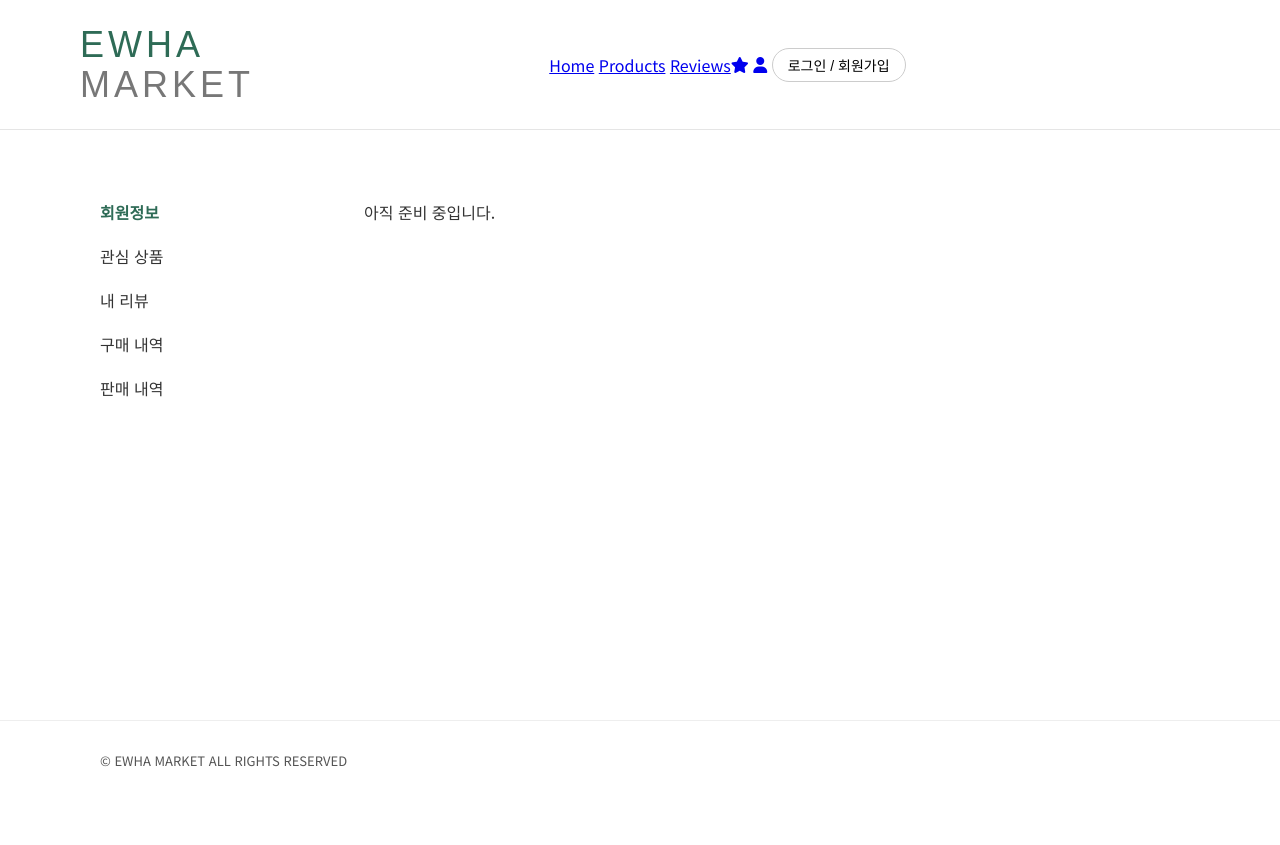
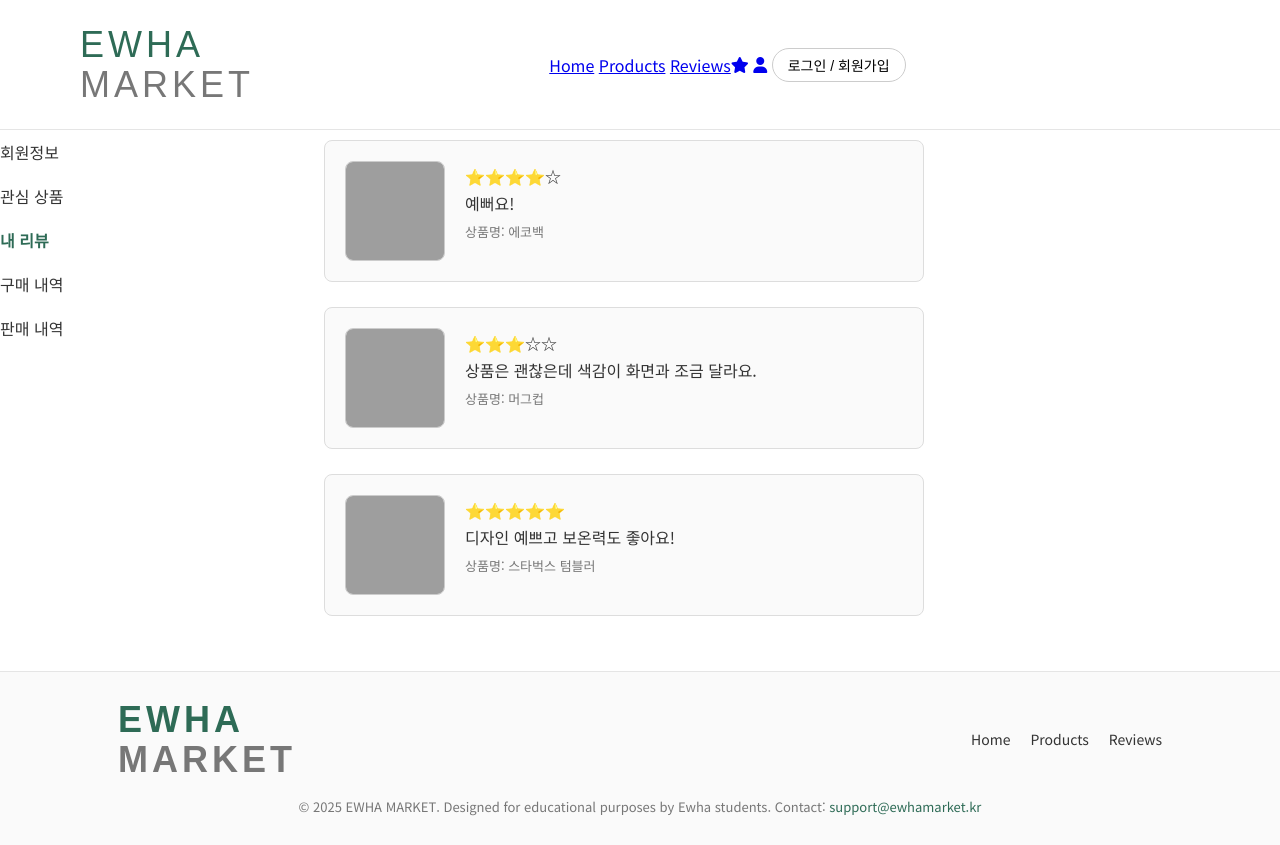
Before and after one commit to sexypoo/openSWPlatform, a Flask app: template templates/mypage.html in a window 1280 px wide. Before the commit the page ends 767 px from the top, so only its background shows below. Run offline with Flask 3, Linux system fonts and the light colour scheme; the template is opened without the code that fills it, so the values that code supplies are empty; some web fonts are replaced; grey boxes are pictures that could not be loaded.

Commit message:
Update mypage.html
mypage.html 수정: 내 리뷰 섹션 및 스타일 업데이트

```diff
--- a/templates/mypage.html
+++ b/templates/mypage.html
@@ -13,32 +13,31 @@
   <link rel="stylesheet" href="../static/css/style.css" />
 
   <style>
-
     /* 마이페이지 전용 스타일 */
     .mypage-container {
-      display: flex;/**/
-      padding: 60px 100px;/**/
-      gap: 60px;/**/
-      flex: 1;/**/
-      background-color: #fff;/**/
+      display: flex;
+      gap: 60px;
+      flex: 1;
+      background-color: #fff;
     }
-
 
     .sidebar {
       width: 180px;
     }
 
-    .sidebar ul { list-style: none; }
+    .sidebar ul { list-style: none; padding-left: 0; }
     .sidebar li {
       padding: 10px 0;
       font-size: 16px;
       cursor: pointer;
       transition: 0.2s;
     }
+
     .sidebar li:hover, .sidebar li.active {
       color: #2e6b56;
       font-weight: 600;
     }
+
     .sidebar li.disabled {
       color: #333;
       cursor: pointer;
@@ -49,32 +48,111 @@
       padding-top: 10px;
     }
 
-    .profile-card {
+    /* 내 리뷰 스타일 */
+    .review-container {
+      display: flex;
+      flex-direction: column;
+      gap: 20px;
+      margin-left: 40px;
+    }
+
+    .review-container h2 {
+      font-size: 22px;
+      margin-bottom: 20px;
+    }
+
+    .item-card {
       border: 1px solid #ddd;
       border-radius: 8px;
-      padding: 25px;
-      display: flex;
-      align-items: center;
-      justify-content: space-between;
+      padding: 20px;
       max-width: 600px;
-      margin-left: 60px; /*추가*/
+      background-color: #fafafa;
+      margin-left: 60px; /*리뷰 내용 부분 오른쪽으로 살짝 이동시킴*/
+      margin-bottom: 25px; /*리뷰끼리 붙어있어서 간격 생성함*/
     }
 
-    .profile-info {
-      display: flex;
-      align-items: center;
-      gap: 15px;
+    .item-card p {
+      margin: 6px 0;
     }
 
-    .profile-img {
-      width: 60px;
-      height: 60px;
-      border-radius: 50%;
-      background-color: #e8e8e8;
+    .item-card small {
+      color: #777;
+      font-size: 13px;
+    }
+    /* footer */
+    footer {
+      border-top: 1px solid #e5e5e5;
+      padding: 28px 0;
+      background: #fafafa;
+      color: #333;
+      font-size: 14px;
+    }
+    .footer-container {
+      max-width: 1100px;
+      margin: 0 auto;
+      padding: 0 28px;
+    }
+    .footer-top {
+      display: flex;
+      justify-content: space-between;
+      align-items: center;
+      flex-wrap: wrap;
+      margin-bottom: 18px;
+    }
+    .footer-logo {
+      font-size: 20px;
+      letter-spacing: 2px;
+      text-decoration: none;
+      color: #2e6b56;
+      font-weight: 600;
+    }
+    .footer-nav ul {
+      list-style: none;
+      display: flex;
+      gap: 20px;
+      margin: 0;
+      padding: 0;
+    }
+    .footer-nav a {
+      text-decoration: none;
+      color: #333;
+      transition: color 0.2s;
+    }
+    .footer-nav a:hover {
+      color: #2e6b56;
+    }
+    .footer-bottom {
+      text-align: center;
+      font-size: 13px;
+      color: #777;
+      line-height: 1.5;
     }
 
-    .profile-text strong { font-size: 18px; }
-    .profile-text span { color: #777; font-size: 14px; }
+    .review-content{
+        display:flex;
+        align-items: flex-start;
+        gap: 20px;
+    }
+
+    .review-img{
+        width: 100px;
+        height: 100px;
+        object-fit: cover;
+        border-radius: 8px;
+        border: 1px solid #ccc;
+        background-color: #fff;
+    }
+
+    .review-text p{
+        margin: 4px 0;
+        line-height: 1.4;
+    }
+
+    .review-text samll{
+        color: #777;
+        font-size: 13px;
+    }
+
 
   </style>
 </head>
@@ -110,36 +188,89 @@
   <main class="mypage-container">
     <aside class="sidebar">
       <ul>
-        <li class="active" data-section="profile">회원정보</li>
+        <li data-section="profile">회원정보</li>
         <li data-section="wishlist">관심 상품</li>
-        <li data-section="review">내 리뷰</li>
+        <li class="active" data-section="review">내 리뷰</li>
         <li class="disabled">구매 내역</li>
         <li class="disabled">판매 내역</li>
       </ul>
     </aside>
 
     <section class="content-area" id="content-area">
-      <!-- 서현님 파트: 기본 프로필 카드 -->
-      <div class="profile-card">
-        <div class="profile-info">
-          <div class="profile-img"></div>
-          <div class="profile-text">
-            <strong>ewhamarket</strong>
-            <span>ewh@ewhamarket.com</span>
+      <!-- ===========================
+           서현님 파트: 회원정보
+           <div class="profile-card">...</div>
+      ============================ -->
+
+      <!-- ===========================
+           은규님 파트: 관심 상품
+           <div class="wishlist-container">...</div>
+      ============================ -->
+
+      <!-- ===========================
+           내 리뷰 파트
+      ============================ -->
+      <div class="item-card">
+        <div class="review-content">
+          <img src="../static/images/ecobag.png" alt="에코백" class="review-img">
+          <div class="review-text">
+            <p>⭐️⭐️⭐️⭐️☆</p>
+            <p>예뻐요!</p>
+            <small>상품명: 에코백</small>
           </div>
         </div>
-        <button class="edit-btn">회원정보 수정</button>
       </div>
+
+      <div class="item-card">
+        <div class="review-content">
+          <img src="../static/images/mug.png" alt="머그컵" class="review-img">
+          <div class="review-text">
+            <p>⭐️⭐️⭐️☆☆</p>
+            <p>상품은 괜찮은데 색감이 화면과 조금 달라요.</p>
+            <small>상품명: 머그컵</small>
+          </div>
+        </div>
+      </div>
+
+      <div class="item-card">
+        <div class="review-content">
+          <img src="../static/images/tumbler.png" alt="텀블러" class="review-img">
+          <div class="review-text">
+            <p>⭐️⭐️⭐️⭐️⭐️</p>
+            <p>디자인 예쁘고 보온력도 좋아요!</p>
+            <small>상품명: 스타벅스 텀블러</small>
+          </div>
+        </div>
+      </div>
+
     </section>
   </main>
 
-  <footer style="border-top:1px solid #eee;padding:30px 100px;font-size:13px;color:#555;">
-    © EWHA MARKET ALL RIGHTS RESERVED
+  <footer>
+    <div class="footer-container">
+      <div class="footer-top">
+        <div class="footer-logo logo">
+          <a href="../index.html" class="logo-link">
+            <span class="ewha">EWHA</span><br><span class="market">MARKET</span>
+          </a>
+        </div>
+
+        <nav class="footer-nav">
+          <ul>
+            <li><a href="#main">Home</a></li>
+            <li><a href="products.html">Products</a></li>
+            <li><a href="#review">Reviews</a></li>
+          </ul>
+        </nav>
+      </div>
+
+      <div class="footer-bottom">
+        <p>
+          © 2025 EWHA MARKET. Designed for educational purposes by Ewha students.
+          Contact: <a href="mailto:support@ewhamarket.kr" style="color:#2e6b56; text-decoration:none;">support@ewhamarket.kr</a>
+        </p>
+      </div>
+    </div>
   </footer>
-
-  <script src="../static/js/mypage_profile.js"></script>
-  <script src="../static/js/mypage_wishlist.js"></script>
-  <script src="../static/js/mypage_review.js"></script>
-  <script src="../static/js/mypage_common.js"></script>
 </body>
 </html>
```
